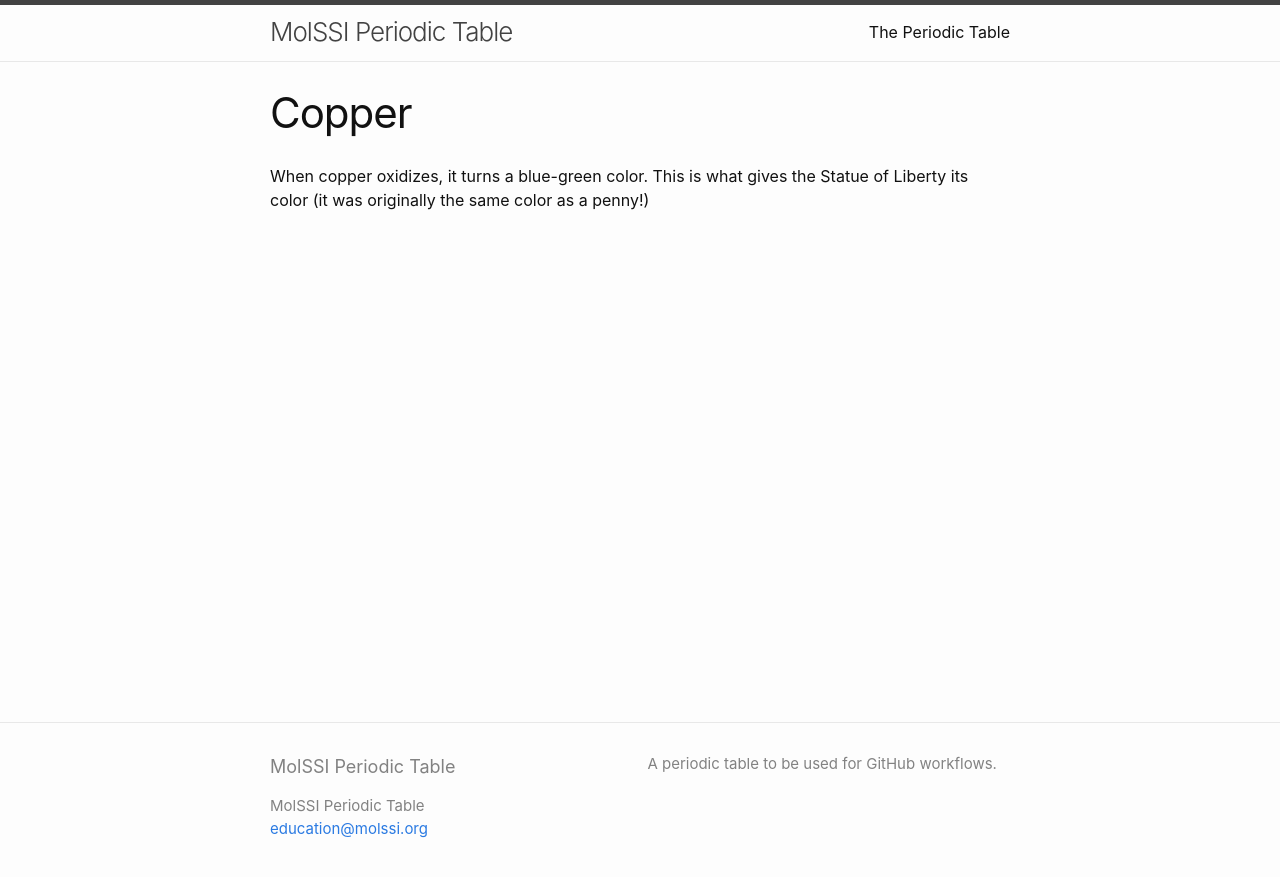
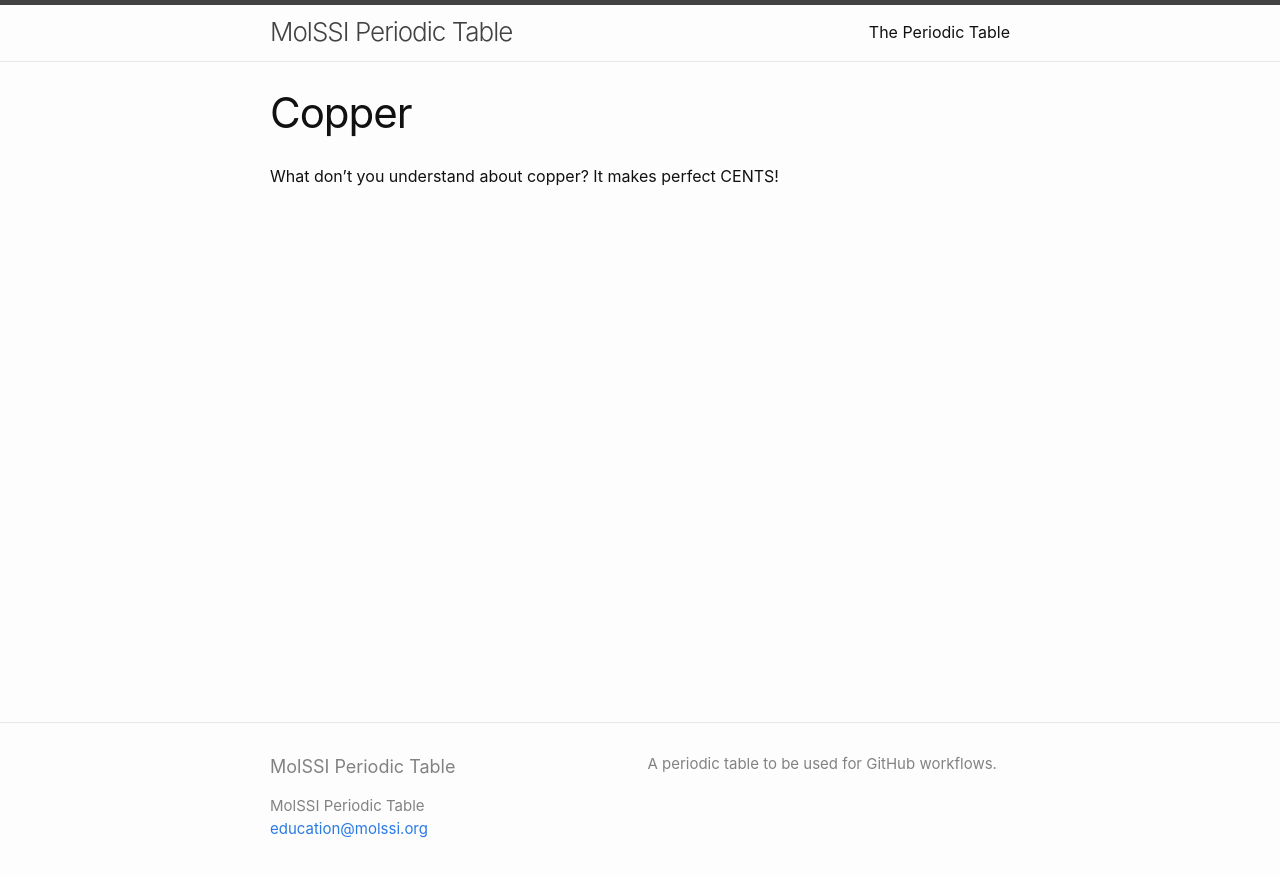
Before and after one commit to MolSSI-Education/periodic-table, a Jekyll site: the page built from elements/copper.md, in a window 1280 px wide. Shown: the top 877 px of the page. Built offline with Jekyll 4.4.1, drawn with Linux system fonts in a browser that asks for light colours.

Commit message:
Added fact for copper

```diff
--- a/elements/copper.md
+++ b/elements/copper.md
@@ -3,5 +3,4 @@ layout: page
 title: Copper
 ---
 
-When copper oxidizes, it turns a blue-green color.
-This is what gives the Statue of Liberty its color (it was originally the same color as a penny!)
+What don't you understand about copper? It makes perfect CENTS!
```
